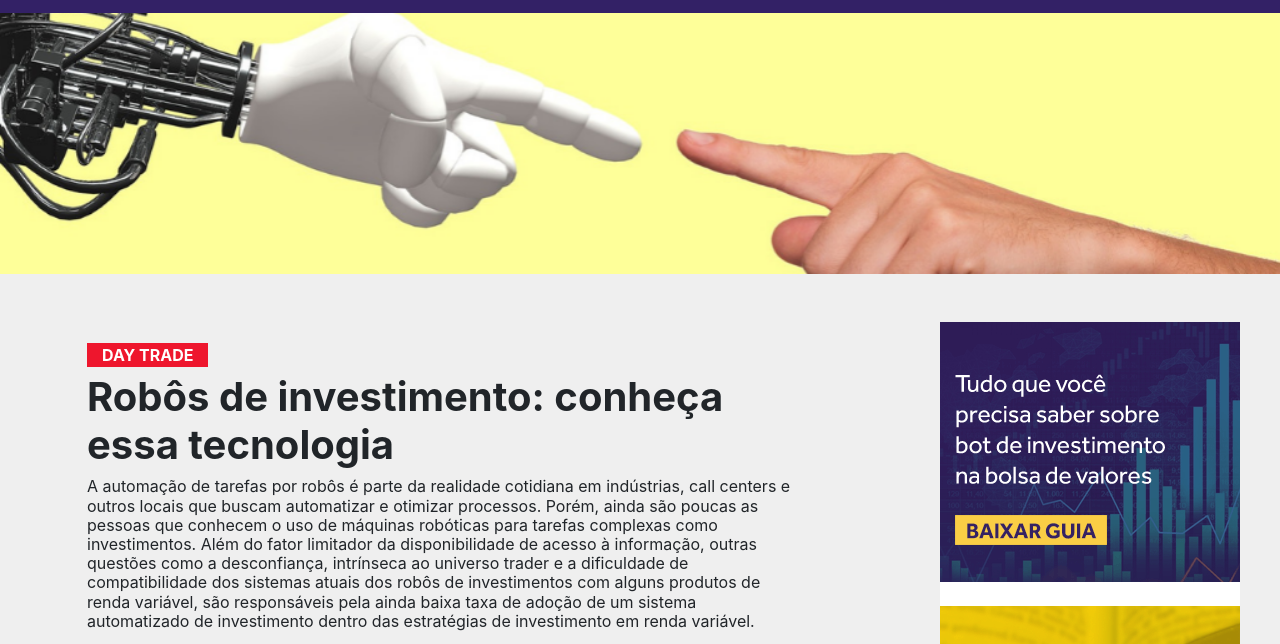
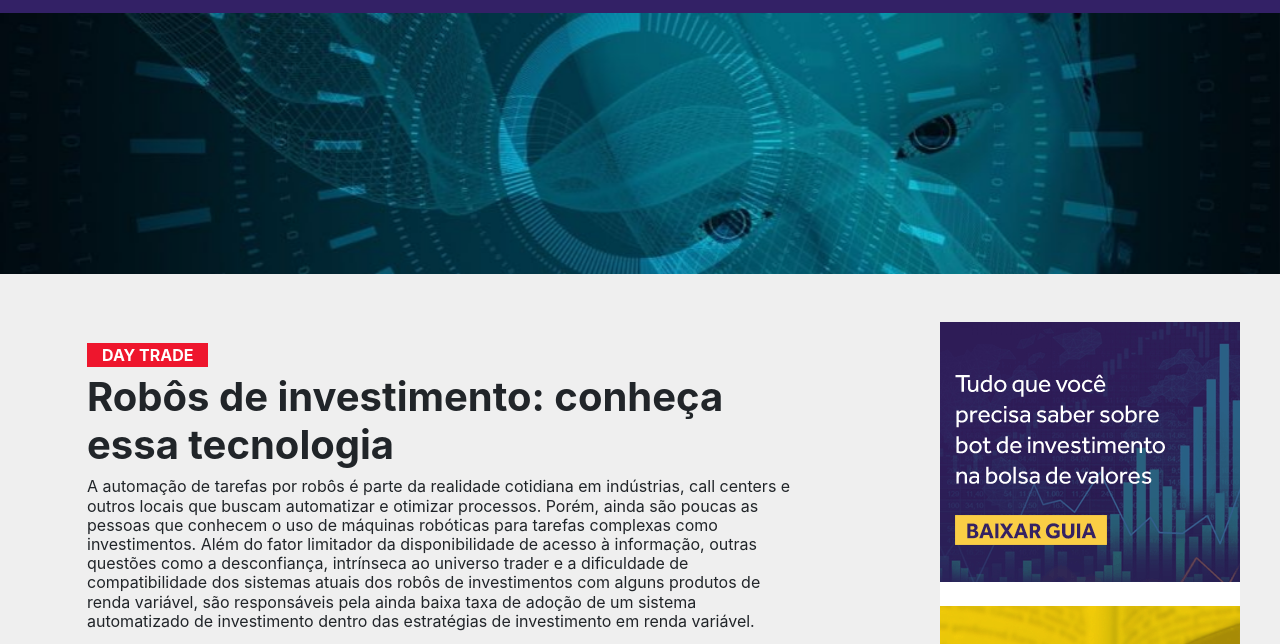
Before and after one commit to agonzagakarla/projectgama, a plain HTML site: page public_html/tecnologia.html in a window 1280 px wide. Shown: the part 78-722 px from the top of the page. Drawn offline with nearby package versions, Linux system fonts and the light colour scheme; no server answers.

Commit message:
Update tecnologia.html

```diff
--- a/public_html/tecnologia.html
+++ b/public_html/tecnologia.html
@@ -82,7 +82,7 @@
       <div id="carouselExampleControls" class="carousel slide" data-ride="carousel">
         <div class="carousel-inner">
           <div class="carousel-item active">
-            <img class="d-block w-100" src="img/rococapa2.png" alt="First slide">
+            <img class="d-block w-100" src="img/capa3.jpg" alt="First slide">
           </div>
       </div>
     </section><!--banner-->
```
